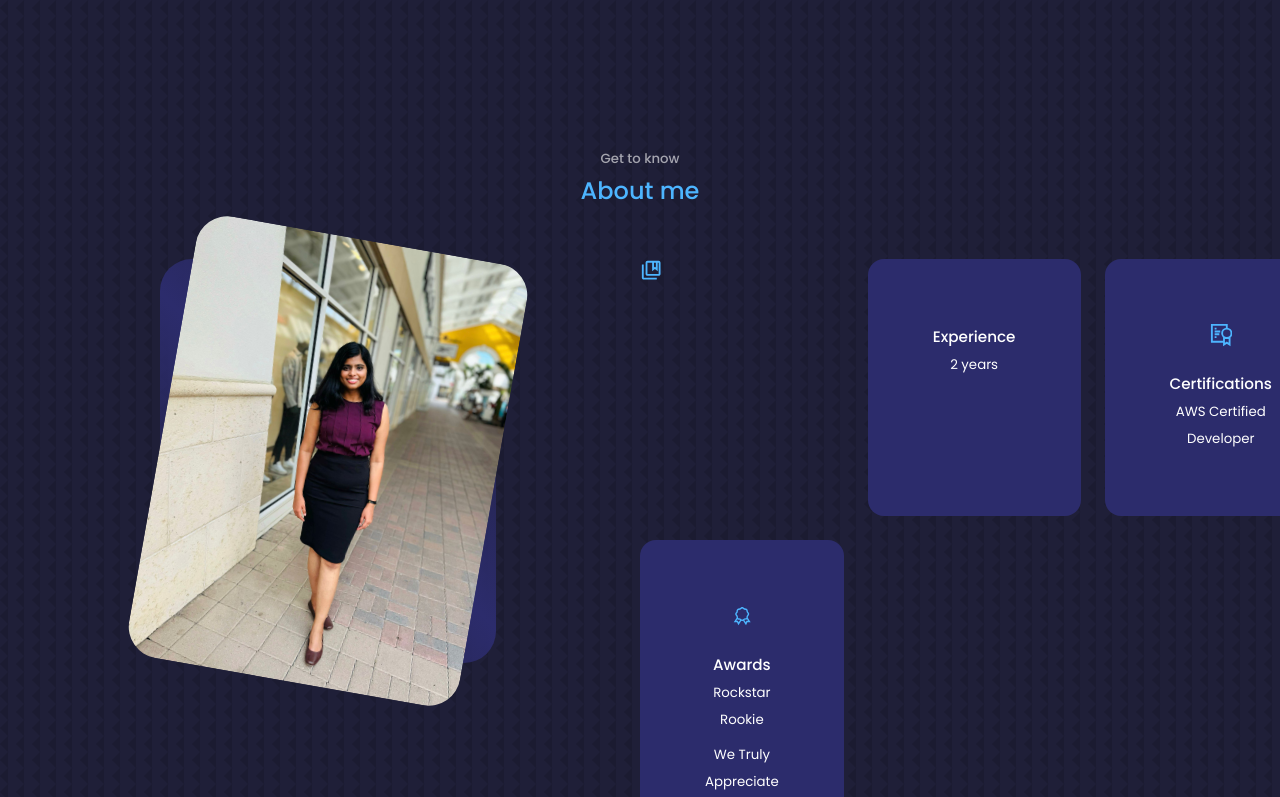
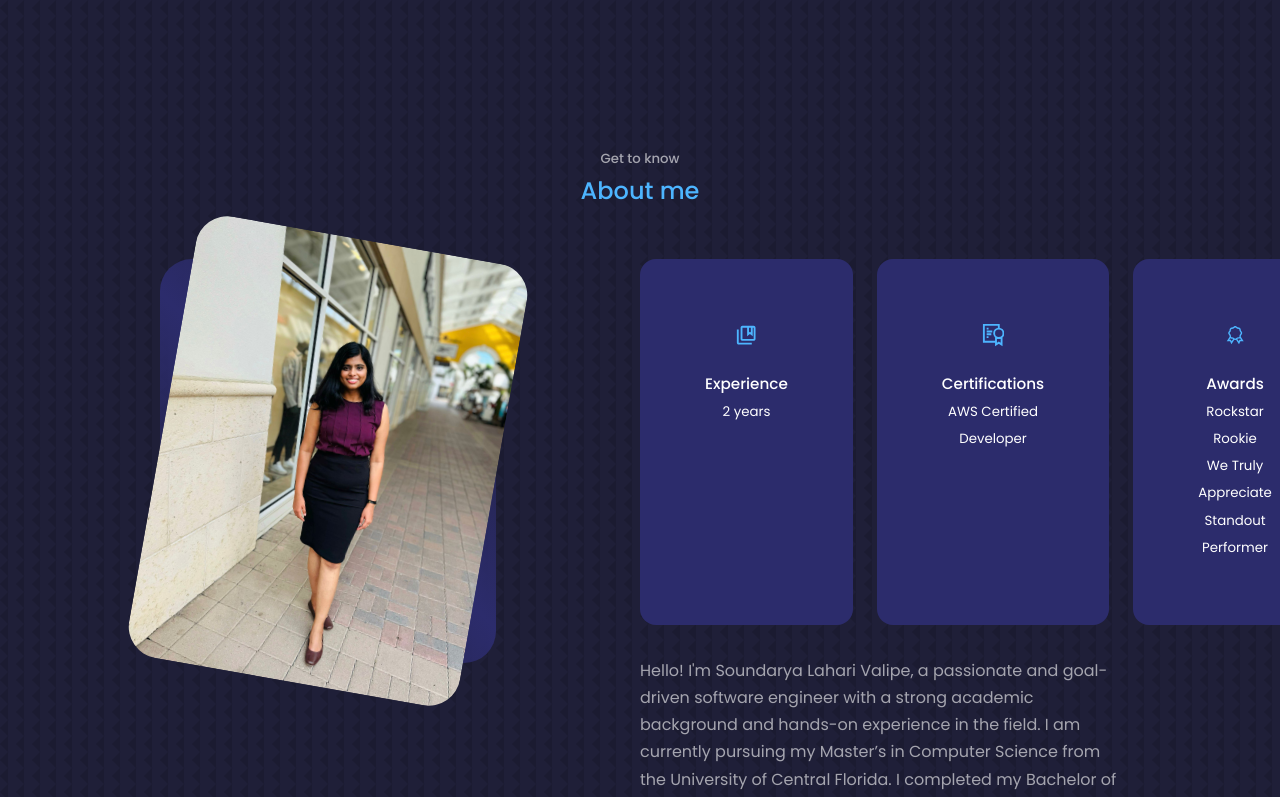
Before and after one commit to soundaryalaharivalipe/personal_portfolio, a React (Create React App) app: page / in a window 1280 px wide. Shown: the part 800-1597 px from the top of the page. Built offline with nearby package versions, Linux system fonts and the light colour scheme.

Commit message:
5th commit

```diff
--- a/src/components/about/About.jsx
+++ b/src/components/about/About.jsx
@@ -1,4 +1,4 @@
-import React from 'react';
+/* import React from 'react';
 import './about.css';
 import ME from '../../assets/about-me-pic.jpeg';
 import { MdOutlineCollectionsBookmark } from "react-icons/md";
@@ -57,3 +57,129 @@ const About = () => {
 };
 
 export default About;
+ */
+
+/* import React from 'react'
+import './about.css'
+import ME from '../../assets/about-me-pic.jpeg'
+import { MdOutlineCollectionsBookmark } from "react-icons/md";
+import { LiaAwardSolid } from "react-icons/lia";
+import { GrCertificate } from "react-icons/gr";
+
+const About = () => {
+  return (
+    <section id='about'>
+    <h5> Get to know </h5>
+    <h2> About me </h2>
+
+    <div className="container about__container">
+        <div className="about__me">
+          <div className="about__me-image">
+            <img src={ME} alt='About Image' />
+
+
+          </div>
+        </div>
+
+        <div className="about__content">
+          <div className="about__cards">
+
+            <article className='about__card'>
+            <MdOutlineCollectionsBookmark className='about__icon'/>
+            <h5> Experience</h5>
+            <small> 2 years </small>
+            </article>
+
+            <article className='about__card'>
+            <GrCertificate className='about__icon'/>
+            <h5> Certifications </h5>
+            <small> AWS Certified Developer </small>
+            </article>
+
+            <article className='about__card'>
+            <LiaAwardSolid className='about__icon'/>
+            <h5> Awards </h5>
+            <small> Rockstar Rookie </small>
+            <br></br>
+            <small> We Truly Appreciate </small>
+            <small> Standout Performer </small>
+            </article>
+
+          </div>
+
+          <p> Hello! I'm Soundarya Lahari Valipe, a passionate and goal driven software engineer with a strong academic background and hands-on experience in the field. I am currently pursuing my Master’s in Computer Science from the University of Central Florida. I completed my Bachelor of Technology in Computer Science at PES Institute of Technology in Bengaluru, India. </p>
+          <p> During my academic journey, I honed my skills in core areas such as Design and Analysis of Algorithms, Full Stack Development, and Machine Learning. In my professional journey, I served as an Associate Software Engineer at Bosch Global Software Technologies, Bengaluru, contributing significantly to full stack development. </p>
+          <p> Beyond the theoretical, I've actively applied my knowledge in real-world scenarios, shaping a holistic understanding of the ever-evolving tech landscape. My passion for innovation and problem-solving fuels my drive to create impactful solutions that transcend theoretical concepts into tangible results. </p>
+          <p> My GitHub portfolio reflects my commitment to innovation, showcasing projects that highlight my skills in web development, machine learning, and a keen eye for efficient, user-centric solutions. </p>
+          <p>  Let's code the future together! 💻🚀 </p>
+
+          <a href='#contact' className='btn btn-primary'> Let's Talk </a>
+        </div>
+
+
+    </div>
+
+    </section>
+  )
+}
+
+export default About */
+
+import React from 'react';
+import './about.css';
+import ME from '../../assets/about-me-pic.jpeg';
+import { MdOutlineCollectionsBookmark } from "react-icons/md";
+import { LiaAwardSolid } from "react-icons/lia";
+import { GrCertificate } from "react-icons/gr";
+
+const About = () => {
+  return (
+    <section id='about'>
+      <h5> Get to know </h5>
+      <h2> About me </h2>
+
+      <div className="container about__container">
+        <div className="about__me">
+          <div className="about__me-image">
+            <img src={ME} alt='Soundarya Lahari Valipe' />
+          </div>
+        </div>
+
+        <div className="about__content">
+          <div className="about__cards">
+            <article className='about__card'>
+              <MdOutlineCollectionsBookmark className='about__icon'/>
+              <h5> Experience</h5>
+              <small> 2 years </small>
+            </article>
+
+            <article className='about__card'>
+              <GrCertificate className='about__icon'/>
+              <h5> Certifications </h5>
+              <small> AWS Certified Developer </small>
+            </article>
+
+            <article className='about__card'>
+              <LiaAwardSolid className='about__icon'/>
+              <h5> Awards </h5>
+              <small> Rockstar Rookie </small>
+              <br></br>
+              <small> We Truly Appreciate </small>
+              <small> Standout Performer </small>
+            </article>
+          </div>
+
+          <p> Hello! I'm Soundarya Lahari Valipe, a passionate and goal-driven software engineer with a strong academic background and hands-on experience in the field. I am currently pursuing my Master’s in Computer Science from the University of Central Florida. I completed my Bachelor of Technology in Computer Science at PES Institute of Technology in Bengaluru, India. </p>
+          <p> During my academic journey, I honed my skills in core areas such as Design and Analysis of Algorithms, Full Stack Development, and Machine Learning. In my professional journey, I served as an Associate Software Engineer at Bosch Global Software Technologies, Bengaluru, contributing significantly to full stack development. </p>
+          <p> Beyond the theoretical, I've actively applied my knowledge in real-world scenarios, shaping a holistic understanding of the ever-evolving tech landscape. My passion for innovation and problem-solving fuels my drive to create impactful solutions that transcend theoretical concepts into tangible results. </p>
+          <p> My GitHub portfolio reflects my commitment to innovation, showcasing projects that highlight my skills in web development, machine learning, and a keen eye for efficient, user-centric solutions. </p>
+          <p>  Let's code the future together! 💻🚀 </p>
+
+          <a href='#contact' className='btn btn-primary'> Let's Talk </a>
+        </div>
+      </div>
+    </section>
+  );
+};
+
+export default About;
```
